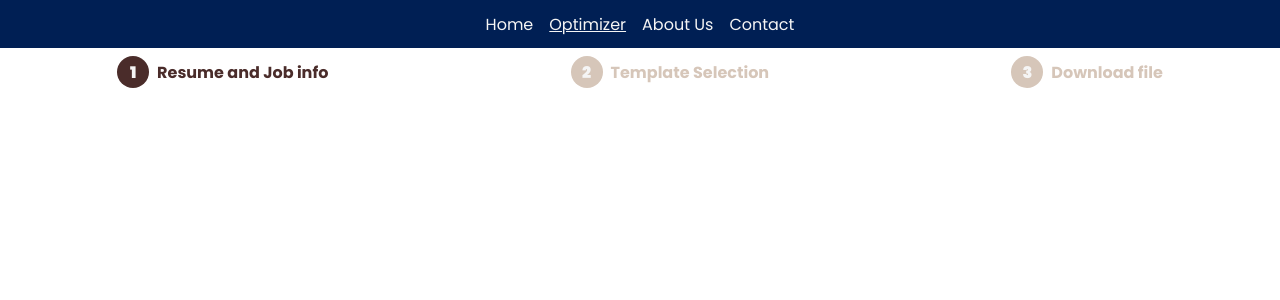
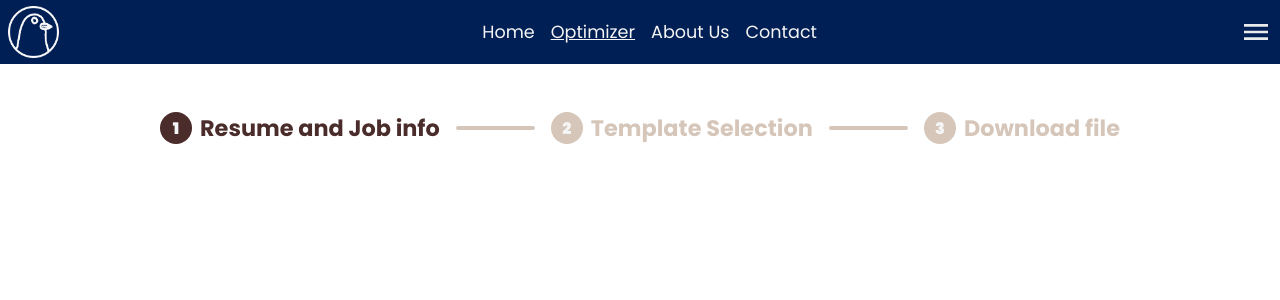
Before and after one commit to eduardonery1/resume-opt, a React (Create React App) app in the folder front-end/: page /optimizer in a window 1280 px wide. Shown: the top 300 px of the page. Built offline with nearby package versions, Linux system fonts and the light colour scheme; the HTML template or start-up script is replaced by a standard one.

Commit message:
Adjust Stepper e Navbar styles

```diff
--- a/front-end/src/App.js
+++ b/front-end/src/App.js
@@ -3,6 +3,8 @@ import Navbar from "./components/Navbar";
 import Optimizer from "./pages/Optimizer";
 import Home from "./pages/Home";
 import { BrowserRouter, Route, Routes } from "react-router-dom";
+import Contact from "./pages/Contact";
+import About from "./pages/About";
 
 function App() {
   return (
@@ -12,6 +14,8 @@ function App() {
           <Routes>
             <Route path="/" element={<Home />} />
             <Route path="/optimizer" element={<Optimizer />} />
+            <Route path="/about" element={<About />} />
+            <Route path="/contact" element={<Contact />} />
           </Routes>
       </div>
     </BrowserRouter>
--- a/front-end/src/components/Navbar.css
+++ b/front-end/src/components/Navbar.css
@@ -1,10 +1,25 @@
 .navbar {
-    height: 3rem;
+    height: 4rem;
     width: 100%;
     display: flex;
     justify-content: space-between;
     align-items: center;
     background-color: var(--color-one);
+    padding: 0 0.5rem;
+}
+
+.navlogo {
+    height: 80%;
+}
+
+.navmenu {
+    height: 50%;
+    display: flex;
+    justify-content: center;
+    align-items: center;
+
+    background-color: transparent;
+    border: none;
 }
 
 .navlinks {
@@ -15,6 +30,11 @@
 .navlinks a {
     color: var(--color-three);
     text-decoration: none;
+    font-size: 1.1rem;
+}
+
+.navlinks a:hover {
+    color: var(--color-six);
 }
 
 .navlinks .currentLink {
--- a/front-end/src/components/Navbar.js
+++ b/front-end/src/components/Navbar.js
@@ -1,17 +1,19 @@
 import { BrowserRouter, Link, NavLink, Route, Routes } from "react-router-dom"
 import "./Navbar.css"
+import logo from "../assets/logo.png"
+import menuIcon from "../assets/menu-icon.svg"
 
 export default function Navbar(){
     return (
         <nav className="navbar">
-            <div className="navlogo"></div>
+            <div className="navlogo"><img src={logo} style={{height:"100%"}}/></div>
             <div className="navlinks">
                 <NavLink to="/" className={({ isActive }) => isActive ? "currentLink" : "navlink"}>Home</NavLink>
                 <NavLink to="/optimizer" className={({ isActive }) => isActive ? "currentLink" : "navlink"}>Optimizer</NavLink>
                 <NavLink to="/about" className={({ isActive }) => isActive ? "currentLink" : "navlink"}>About Us</NavLink>
                 <NavLink to="/contact" className={({ isActive }) => isActive ? "currentLink" : "navlink"}>Contact</NavLink>
             </div>
-            <div className="navmenu"></div>
+            <button className="navmenu"><img src={menuIcon} style={{height:"100%"}}/></button>
 
         </nav>
     )
--- a/front-end/src/components/Stepper.css
+++ b/front-end/src/components/Stepper.css
@@ -1,10 +1,11 @@
 .stepper {
-    width: 100%;
-    height: 3rem;
+    width: 80%;
+    height: 8rem;
     display: flex;
     justify-content: space-around;
     align-items: center;
-    gap:0.5rem;
+    gap:1rem;
+    padding: 2rem;
 
 }
 
@@ -36,10 +37,21 @@
 
 .stepText {
     color:var(--color-five);
-
+    font-size: 1.4rem;
     font-weight: 700;
 }
 
 .currStepText {
     color: var(--color-four);
 }
+
+.stepSpacer {
+    flex:1;
+    height: 0.2rem;
+    border-radius: 100px;
+    background-color: var(--color-five);
+}
+
+.stepSpacerDone {
+    background-color: var(--color-four);
+}
--- a/front-end/src/components/Stepper.js
+++ b/front-end/src/components/Stepper.js
@@ -2,9 +2,12 @@ import "./Stepper.css"
 
 export default function Stepper({currStep, steps}){
 
-    const stepDivs = steps.map((stepText, index) => {
+    const stepDivs = steps.map((stepText, index, stepsArray) => {
         return (
-            <div className="step" key={index}><div className={`stepNumber ${( index === currStep) ? "currStepNumber" : ""}`}>{index+1}</div><div className={`stepText ${( index === currStep) ? "currStepText" : ""}`}>{stepText}</div></div>
+            <>
+                <div className="step" key={index}><div className={`stepNumber ${( index <= currStep) ? "currStepNumber" : ""}`}>{index+1}</div><div className={`stepText ${( index <= currStep) ? "currStepText" : ""}`}>{stepText}</div></div>
+                {index < (stepsArray.length-1) && <div className={`stepSpacer ${(index < currStep) ? "stepSpacerDone": ""}` }></div>}
+            </>
         )
     });
 
--- /dev/null
+++ b/front-end/src/pages/About.js
@@ -0,0 +1,7 @@
+export default function About(){
+    return (
+        <main>
+            Somos 2 caras fazendo um site
+        </main>
+    )
+}
--- /dev/null
+++ b/front-end/src/pages/Contact.js
@@ -0,0 +1,7 @@
+export default function Contact(){
+    return (
+        <main>
+            Números: (81) 9 71102017 / (99) 9 8835-1528
+        </main>
+    )
+}
--- a/front-end/src/pages/Optimizer.js
+++ b/front-end/src/pages/Optimizer.js
@@ -1,12 +1,14 @@
 import React, { useState } from "react"
 import Stepper from "../components/Stepper"
+import "../styles/Optimizer.css"
+
 
 export default function Optimizer(){
 
     const [currStep, setCurrStep] = useState(0);
 
     return (
-        <main>
+        <main className="optimizerMain">
             <Stepper currStep={currStep} steps={["Resume and Job info", "Template Selection", "Download file"]}/>
 
         </main>
--- /dev/null
+++ b/front-end/src/styles/Optimizer.css
@@ -0,0 +1,6 @@
+.optimizerMain {
+    display: flex;
+    flex-direction: column;
+    align-items: center;
+    justify-content: start;
+}
```
Also changed, not shown: front-end/src/assets/logo.png (added), front-end/src/assets/menu-icon.svg (added).
